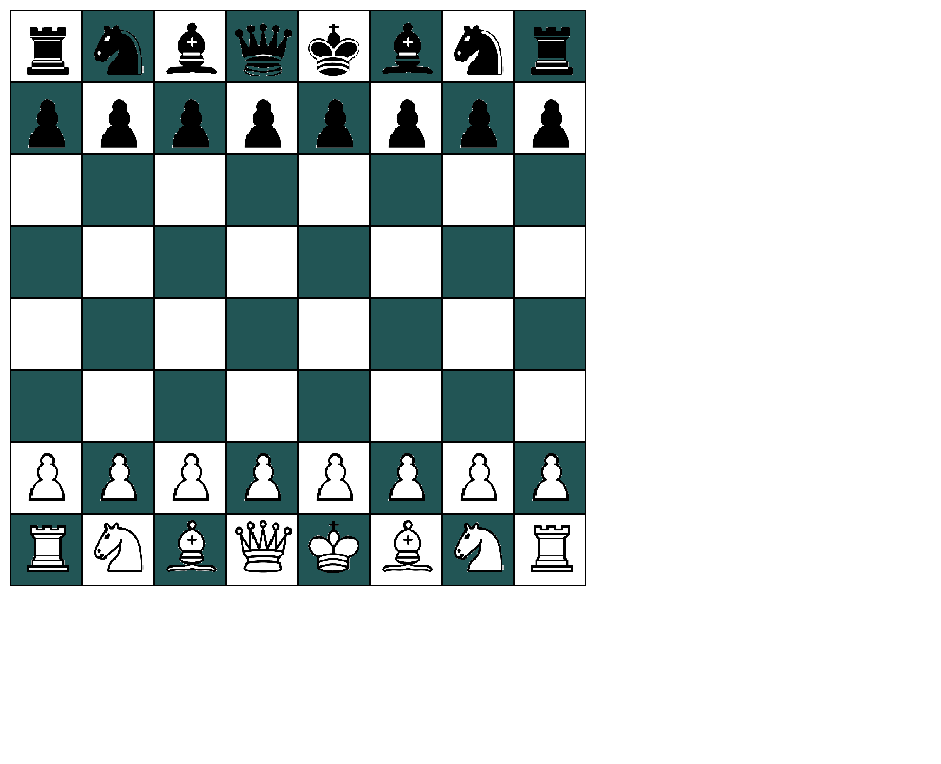
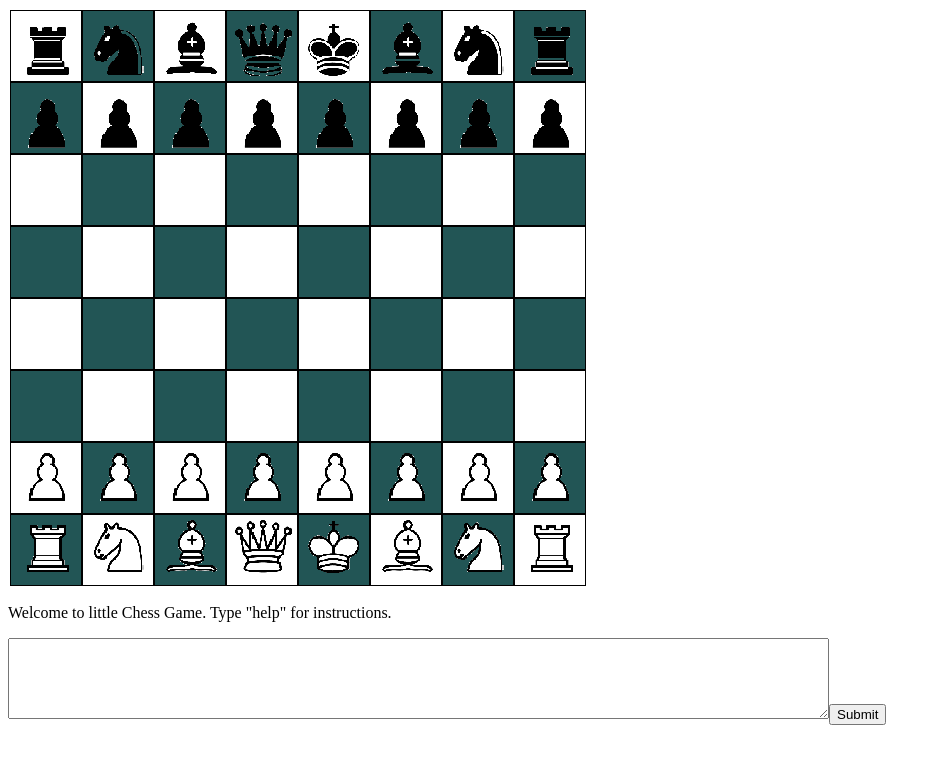
Before and after one commit to fredzqm/Chess, an Angular app in the folder web/: page / in a window 1280 px wide. Shown: the top 764 px of the page, without its empty margins (0-941 px from the left). Built offline with nearby package versions, Linux system fonts and the light colour scheme.

Commit message:
added console component

```diff
--- a/web/src/app/app.component.html
+++ b/web/src/app/app.component.html
@@ -1,3 +1,5 @@
 <app-chess>
 
 </app-chess>
+
+<app-console></app-console>
--- a/web/src/app/app.module.ts
+++ b/web/src/app/app.module.ts
@@ -7,13 +7,15 @@ import { AppComponent } from './app.component';
 import { SquareComponent } from './square/square.component';
 import { BoardComponent } from './board/board.component';
 import { ChessComponent } from './chess/chess.component';
+import { ConsoleComponent } from './console/console.component';
 
 @NgModule({
   declarations: [
     AppComponent,
     SquareComponent,
     BoardComponent,
-    ChessComponent
+    ChessComponent,
+    ConsoleComponent
   ],
   imports: [
     BrowserModule,
--- /dev/null
+++ b/web/src/app/console/console.component.html
@@ -0,0 +1,5 @@
+<p>{{welcomeMessage}}</p>
+<textarea rows="5" cols="100" [(ngModel)]="consoleMessage">
+</textarea>
+
+<button (click)="submit()">Submit</button>
--- /dev/null
+++ b/web/src/app/console/console.component.ts
@@ -0,0 +1,45 @@
+import { Component, OnInit, Output, EventEmitter } from '@angular/core';
+
+@Component({
+  selector: 'app-console',
+  templateUrl: './console.component.html',
+  styleUrls: ['./console.component.css']
+})
+export class ConsoleComponent implements OnInit {
+  welcomeMessage: string
+  consoleMessage: string
+  existence: string
+
+  @Output() enteredCommand = new EventEmitter();
+
+  constructor() { }
+
+  ngOnInit() {
+    this.welcomeMessage = 'Welcome to little Chess Game. Type \"help\" for instructions.';
+    this.existence = '';
+    this.consoleMessage = '';
+  }
+
+  submit() {
+    var splitted = this.consoleMessage.split("\n")
+    var lastCommand = splitted[splitted.length - 1]
+    this.enteredCommand.emit(lastCommand);
+  }
+
+  printOut(input) {
+    this.existence = input;
+    if (input != null) {
+  		this.existence = this.existence + input + '\n';
+    }
+    this.consoleMessage = this.existence;
+  }
+
+  printTemp(temp) {
+    this.consoleMessage = this.existence + temp;
+  }
+
+  cleanTemp() {
+    this.consoleMessage = this.existence;
+  }
+
+}
```
Also changed, not shown: web/src/app/console/console.component.css (added), 1 other file (tests, documents, lock files or other folders).
